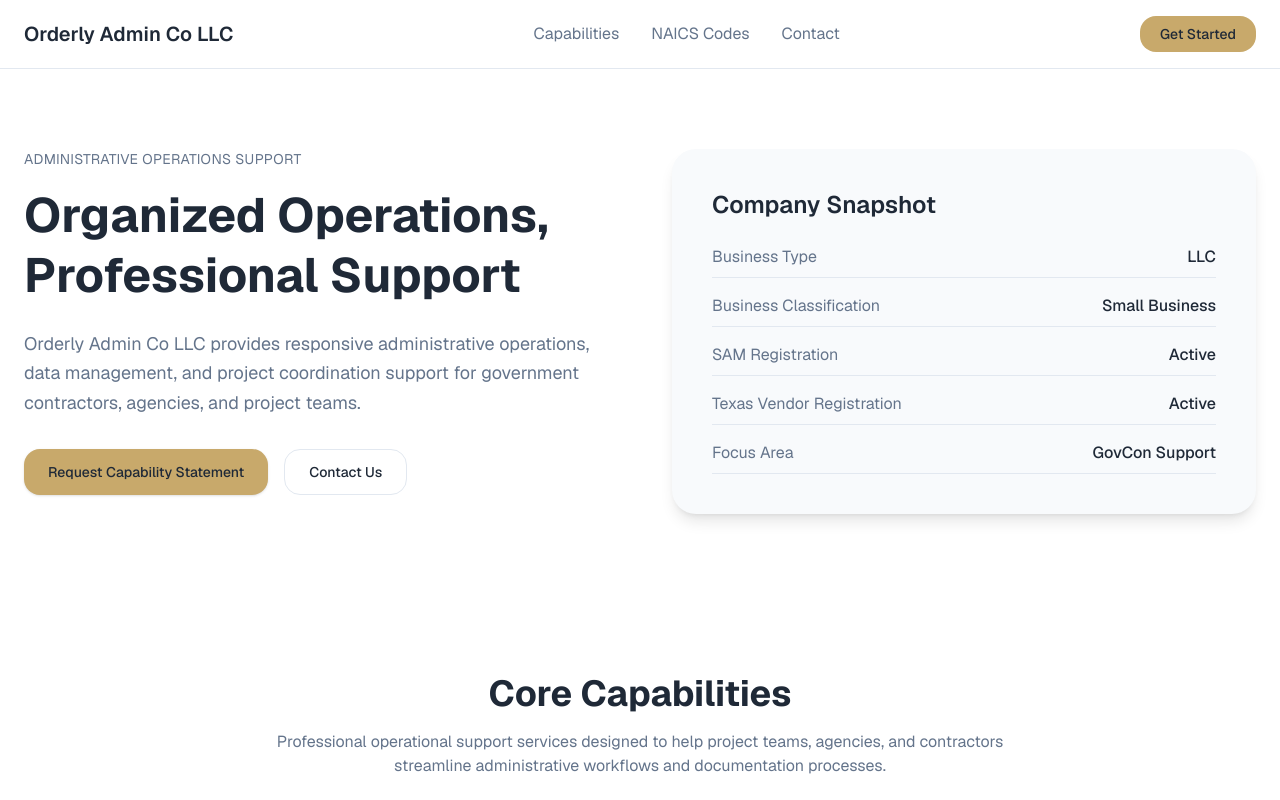
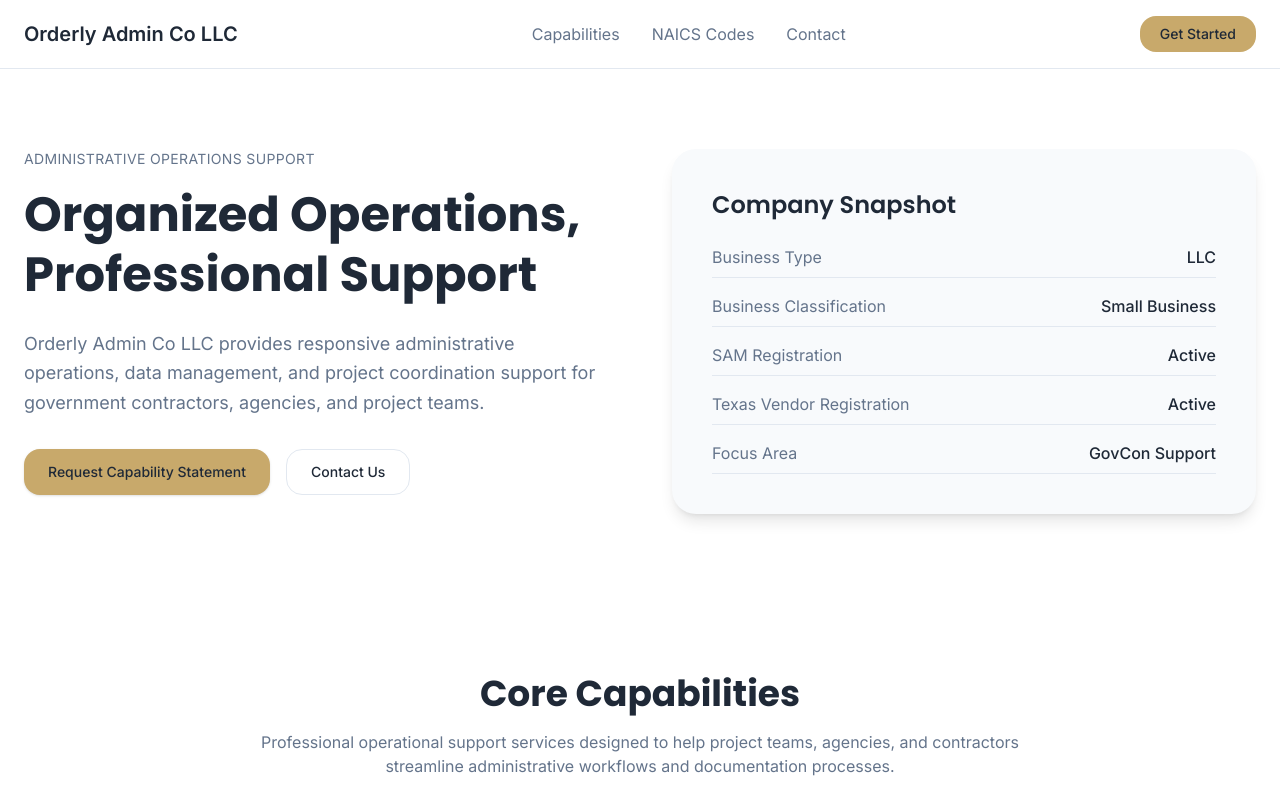
Before and after one commit to lakishasmith-2026/Orderly-Admin-Co-LLC, a Next.js app: page / in a window 1280 px wide. Shown: the top 800 px of the page. Built offline with nearby package versions, Linux system fonts and the light colour scheme.

Commit message:
feat: use Poppins for headings and Inter for body text
Update typography with new font integration and global heading style.

```diff
--- a/app/globals.css
+++ b/app/globals.css
@@ -31,8 +31,8 @@
   --color-accent: var(--accent);
   --color-accent-foreground: var(--accent-foreground);
   --color-border: var(--border);
-  --font-sans: var(--font-geist-sans);
-  --font-mono: var(--font-geist-mono);
+  --font-sans: var(--font-inter);
+  --font-heading: var(--font-poppins);
   --radius: var(--radius);
 }
 
@@ -41,3 +41,7 @@ body {
   color: var(--foreground);
   font-family: var(--font-sans), Arial, Helvetica, sans-serif;
 }
+
+h1, h2, h3, h4, h5, h6 {
+  font-family: var(--font-heading), Arial, Helvetica, sans-serif;
+}
--- a/app/layout.tsx
+++ b/app/layout.tsx
@@ -1,14 +1,15 @@
 import type { Metadata } from "next";
-import { Geist, Geist_Mono } from "next/font/google";
+import { Poppins, Inter } from "next/font/google";
 import "./globals.css";
 
-const geistSans = Geist({
-  variable: "--font-geist-sans",
+const poppins = Poppins({
+  variable: "--font-poppins",
   subsets: ["latin"],
+  weight: ["400", "500", "600", "700"],
 });
 
-const geistMono = Geist_Mono({
-  variable: "--font-geist-mono",
+const inter = Inter({
+  variable: "--font-inter",
   subsets: ["latin"],
 });
 
@@ -25,7 +26,7 @@ export default function RootLayout({
   return (
     <html
       lang="en"
-      className={`${geistSans.variable} ${geistMono.variable} h-full antialiased bg-background`}
+      className={`${poppins.variable} ${inter.variable} h-full antialiased bg-background`}
     >
       <body className="min-h-full flex flex-col">{children}</body>
     </html>
```
